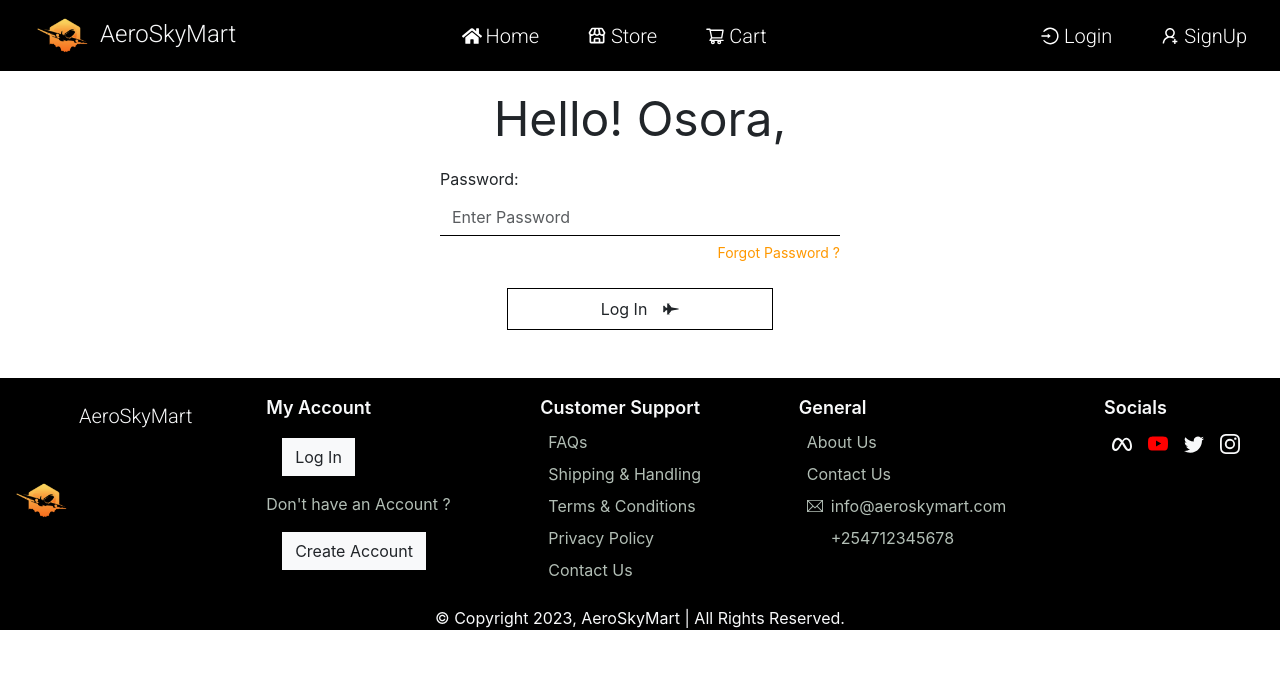
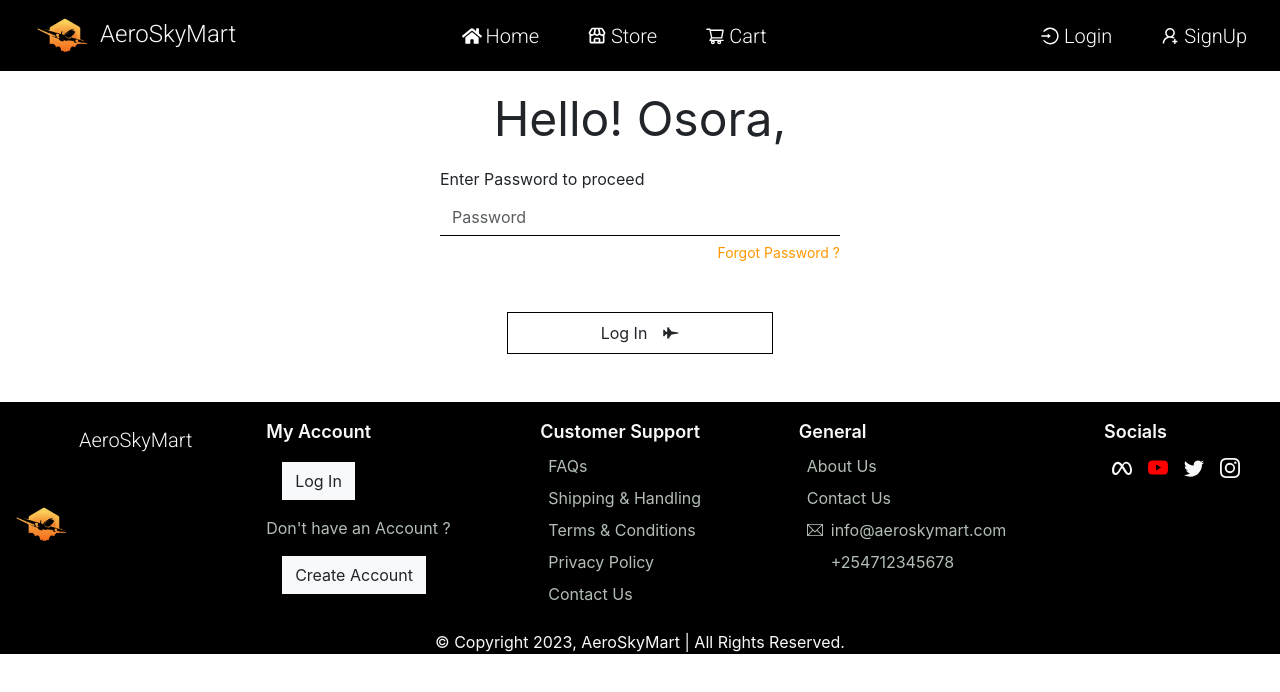
Before and after one commit to Osorabrian/AeroSkyMart, a React (Create React App) app: page /login/1 in a window 1280 px wide. Shown: the top 692 px of the page. Built offline with nearby package versions, Linux system fonts and the light colour scheme; some icons are missing.

Commit message:
add links to the log in forms

```diff
--- a/src/Components/Login/EmailLogin.js
+++ b/src/Components/Login/EmailLogin.js
@@ -22,11 +22,11 @@ export default function EmailLogin(){
             <form className="mx-auto text-left login-form" onSubmit={logIn}>
 
                     <div>
-                        <label className='form-label'>Password:</label>
-                        <input type='password' placeholder='Enter Password' className='form-control' onChange={e => setPassword(e.target.value)} required/>
+                        <label className='form-label'>Enter Password to proceed</label>
+                        <input type='password' placeholder='Password' className='form-control' onChange={e => setPassword(e.target.value)} required/>
                     </div>
 
-                    <div className='mb-4 mt-1 text-right'>
+                    <div className='mb-5 mt-1 text-right'>
                         <NavLink className='form-text text-[#ff9800]'>Forgot Password ?</NavLink>
                     </div>
 
```
